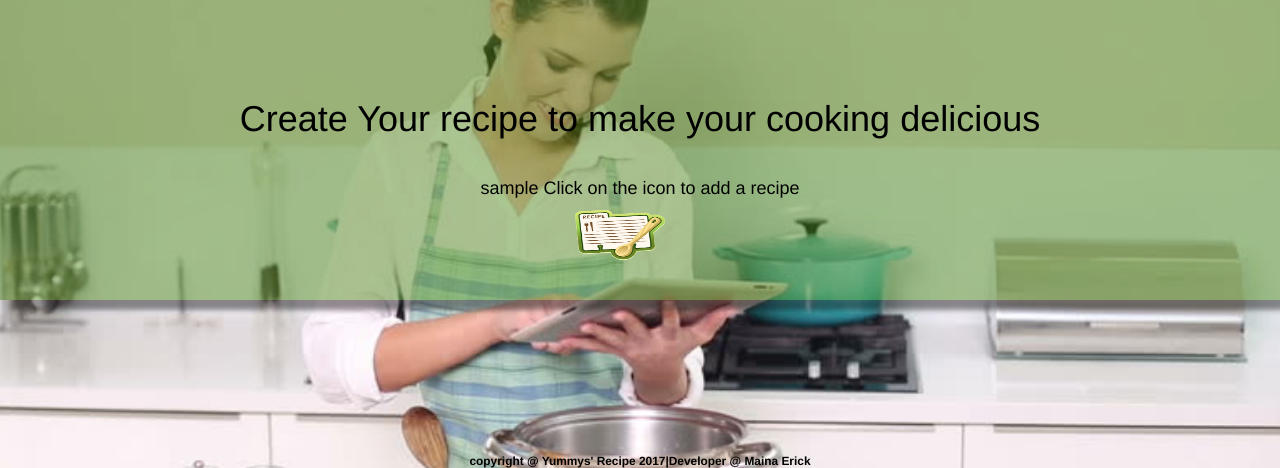
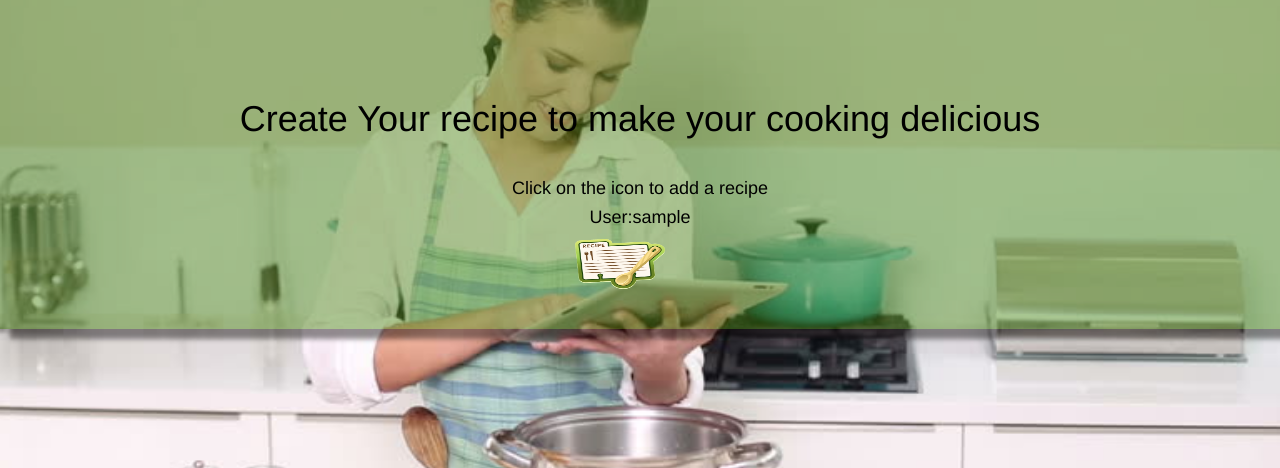
Before and after one commit to ThubiMaina/yummy-recipe, a Flask app: page / in a window 1280 px wide. Shown: the part 153-621 px from the top of the page. Run offline with Flask 2, Linux system fonts and the light colour scheme; the visitor is signed in with stand-in values (Sample User, id 1); some libraries are stand-ins or nearby versions.

Commit message:
[UPDATE]

```diff
--- a/app/templates/home.html
+++ b/app/templates/home.html
@@ -41,6 +41,7 @@
     {% else %}
       <li><a href="/login">Login <span class="sr-only">(current)</span></a></li>
       <li><a href="/register">Sign Up <span class="sr-only">(current)</span></a></li>
+
     {% endif %}
 </ul>
   </nav>
@@ -52,7 +53,9 @@
    <div class="add-new">
      <center style="margin-top: 10px; padding: 30px"><h1 style="color: #000000">Create Your recipe to make your cooking delicious</h1><br>
       <h4 style="color: #000000">
-     {{ session['user'] }} Click on the icon to add a recipe</h4></center>
+      Click on the icon to add a recipe</h4>
+     <h4 style="color: #000000">
+      User:{{ session['user'] }}</h4></center>
      <center ><div class="add"><a href="/create" ><img src="../static/images/2.png" style="margin-top:-30px;margin-left: -40px; height: 50px; width: 90px"></a></div></center>
 
    </div>
```
